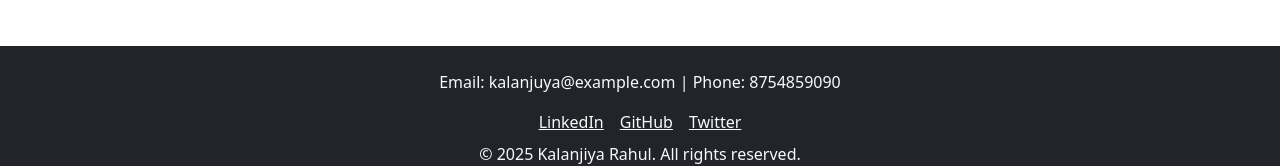
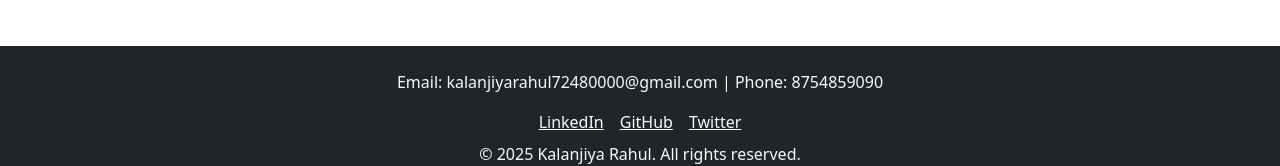
Before and after one commit to KALANJIYARAHUL724800/portfolio, a React (Vite) app: page /contact in a window 1280 px wide. Shown: the part 550-716 px from the top of the page. Built offline with nearby package versions, Linux system fonts and the light colour scheme; no server answers.

Commit message:
third changes

```diff
--- a/src/components/Footers/FooterComponets.jsx
+++ b/src/components/Footers/FooterComponets.jsx
@@ -6,7 +6,7 @@ const FooterComponents = () => {
         <footer className="bg-dark text-light text-center py-4 mt-5">
             <div>
                 {/* Contact Info */}
-                <p>Email: kalanjuya@example.com | Phone: 8754859090</p>
+                <p>Email: kalanjiyarahul72480000@gmail.com | Phone: 8754859090</p>
 
                 {/* Social Links */}
                 <div className="mb-2">
```
Also changed, not shown: 1 other file (tests, documents, lock files or other folders).
